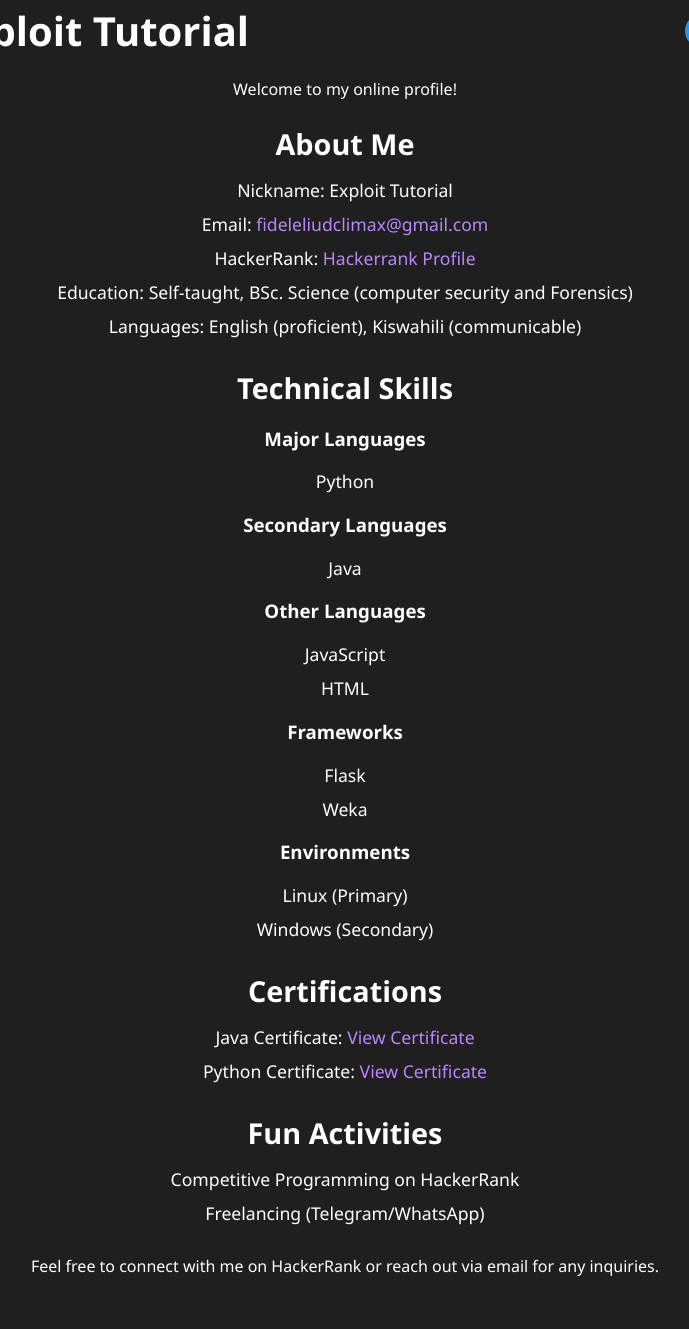
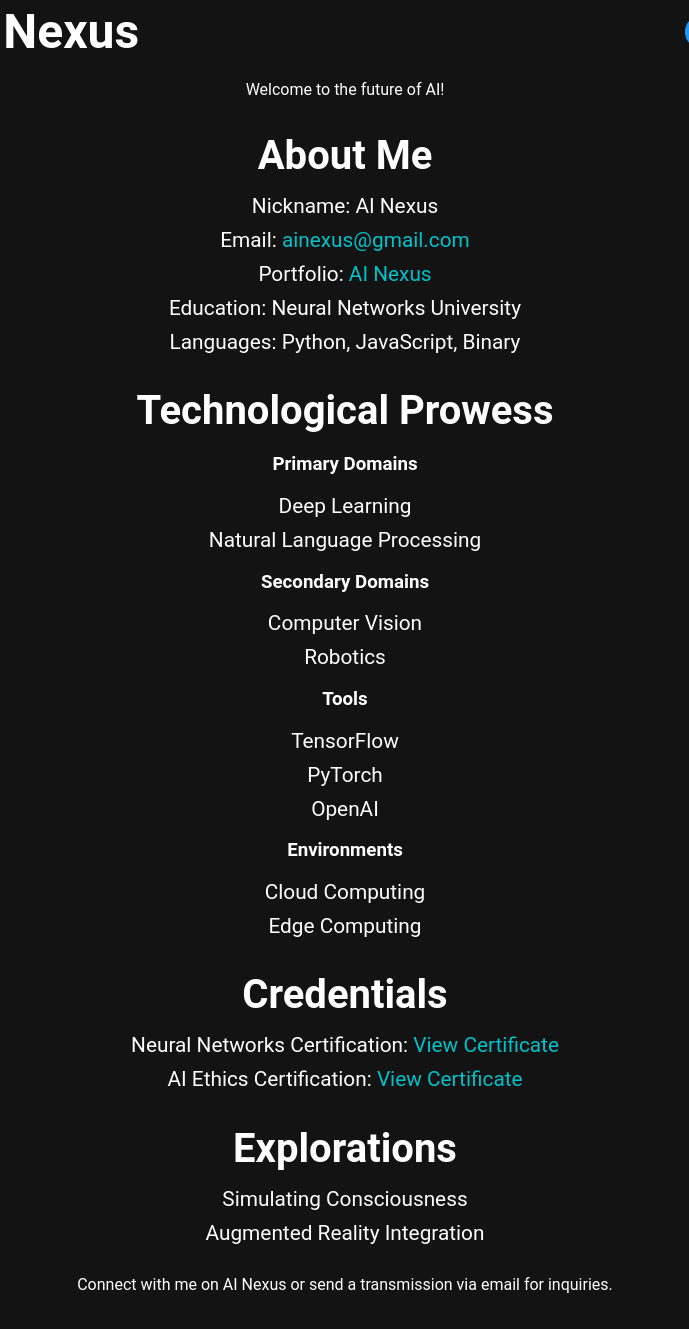
Before and after one commit to phantom-kali/phantom-kali.github.io, a plain HTML site: page index.html in a window 1280 px wide. Shown: the part 17-1346 px from the top of the page, without its empty margins (295-984 px from the left). Drawn offline with Linux system fonts and the light colour scheme.

Commit message:
Update index.html

```diff
--- a/index.html
+++ b/index.html
@@ -3,13 +3,13 @@
 <head>
     <meta charset="UTF-8">
     <meta name="viewport" content="width=device-width, initial-scale=1.0">
-    <title>Exploit Tutorial</title>
+    <title>AI Nexus</title>
     <style>
         body {
-            font-family: 'Segoe UI', Tahoma, Geneva, Verdana, sans-serif;
+            font-family: 'Roboto', sans-serif;
             margin: 0;
             padding: 0;
-            background-color: #1f1f1f;
+            background-color: #131313;
             color: #fff;
             transition: background-color 0.4s, color 0.4s;
         }
@@ -28,7 +28,7 @@
         }
 
         h1 {
-            font-size: 2.5em;
+            font-size: 3em;
             margin: 0;
         }
 
@@ -85,7 +85,7 @@
         }
 
         h2 {
-            font-size: 1.8em;
+            font-size: 2.5em;
             margin-bottom: 15px;
         }
 
@@ -97,16 +97,17 @@
 
         li {
             margin-bottom: 10px;
-            font-size: 1.1em;
+            font-size: 1.3em;
         }
 
         a {
-            color: #BB86FC;
+            color: #00c2cb;
             text-decoration: none;
+            transition: color 0.4s;
         }
 
         a:hover {
-            text-decoration: underline;
+            color: #ff7675;
         }
 
         .footer {
@@ -114,20 +115,20 @@
             margin-top: 20px;
         }
 
-        .dark-theme {
-            background-color: #1f1f1f;
+        .ai-theme {
+            background-color: #131313;
             color: #fff;
         }
 
-        .dark-theme a {
-            color: #BB86FC;
+        .ai-theme a {
+            color: #00c2cb;
         }
     </style>
 </head>
-<body class="dark-theme">
+<body class="ai-theme">
     <div class="container">
         <header class="header">
-            <h1>Exploit Tutorial</h1>
+            <h1>AI Nexus</h1>
             <label class="theme-toggle">
                 <input type="checkbox" id="theme-switch" checked>
                 <span class="slider"></span>
@@ -135,72 +136,70 @@
         </header>
 
         <main class="content">
-            <p>Welcome to my online profile!</p>
+            <p>Welcome to the future of AI!</p>
 
             <section class="about">
                 <h2>About Me</h2>
                 <ul>
-                    <li>Nickname: Exploit Tutorial</li>
-                    <li>Email: <a href="mailto:fideleliudclimax@gmail.com">fideleliudclimax@gmail.com</a></li>
-                    <li>HackerRank: <a href="https://www.hackerrank.com/profile/fideleliudclimax">Hackerrank Profile</a></li>
-                    <li>Education: Self-taught, BSc. Science (computer security and Forensics)</li>
-                    <li>Languages: English (proficient), Kiswahili (communicable)</li>
+                    <li>Nickname: AI Nexus</li>
+                    <li>Email: <a href="mailto:ainexus@gmail.com">ainexus@gmail.com</a></li>
+                    <li>Portfolio: <a href="https://www.ai-nexus.com">AI Nexus</a></li>
+                    <li>Education: Neural Networks University</li>
+                    <li>Languages: Python, JavaScript, Binary</li>
                 </ul>
             </section>
 
             <section class="skills">
-                <h2>Technical Skills</h2>
-                <h3>Major Languages</h3>
+                <h2>Technological Prowess</h2>
+                <h3>Primary Domains</h3>
                 <ul>
-                    <li>Python</li>
+                    <li>Deep Learning</li>
+                    <li>Natural Language Processing</li>
                 </ul>
-                <h3>Secondary Languages</h3>
+                <h3>Secondary Domains</h3>
                 <ul>
-                    <li>Java</li>
+                    <li>Computer Vision</li>
+                    <li>Robotics</li>
                 </ul>
-                <h3>Other Languages</h3>
-                <ul>
-                    <li>JavaScript</li>
-                    <li>HTML</li>
-                </ul>
-                <h3>Frameworks</h3>
+                <h3>Tools</h3>
                     <ul>
-                        <li>Flask</li>
-                        <li>Weka</li>
+                        <li>TensorFlow</li>
+                        <li>PyTorch</li>
+                        <li>OpenAI</li>
                     </ul>
                 <h3>Environments</h3>
                     <ul>
-                        <li>Linux (Primary)</li>
-                        <li>Windows (Secondary)</li>
+                        <li>Cloud Computing</li>
+                        <li>Edge Computing</li>
                     </ul>
             </section>
 
             <section class="certifications">
-                <h2>Certifications</h2>
+                <h2>Credentials</h2>
                 <ul>
-                    <li>Java Certificate: <a href="https://www.hackerrank.com/certificates/9dfe08f2f268" target="_blank">View Certificate</a></li>
-                    <li>Python Certificate: <a href="https://www.hackerrank.com/certificates/e2e89153ba63" target="_blank">View Certificate</a></li>
+                    <li>Neural Networks Certification: <a href="https://www.ai-nexus.com/certificates/nn-ai-nexus" target="_blank">View Certificate</a></li>
+                    <li>AI Ethics Certification: <a href="https://www.ai-nexus.com/certificates/ethics-ai-nexus" target="_blank">View Certificate</a></li>
                 </ul>
             </section>
 
             <section class="activities">
-                <h2>Fun Activities</h2>
+                <h2>Explorations</h2>
                 <ul>
-                    <li>Competitive Programming on HackerRank</li>
-                    <li>Freelancing (Telegram/WhatsApp)</li>
+                    <li>Simulating Consciousness</li>
+                    <li>Augmented Reality Integration</li>
                 </ul>
             </section>
         </main>
 
         <footer class="footer">
-            <p>Feel free to connect with me on HackerRank or reach out via email for any inquiries.</p>
+            <p>Connect with me on AI Nexus or send a transmission via email for inquiries.</p>
         </footer>
     </div>
 
     <script>
         const themeSwitch = document.getElementById('theme-switch');
         themeSwitch.addEventListener('change', () => {
-            document.body.classList.toggle('dark-theme');
+            document.body.classList.toggle('ai-theme');
         });
     </script>
 </body>
```
